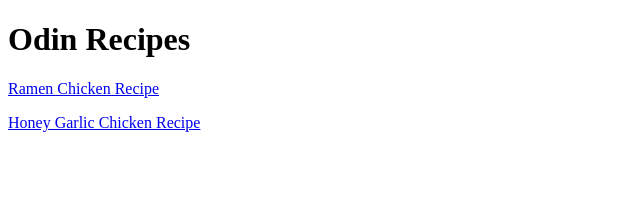
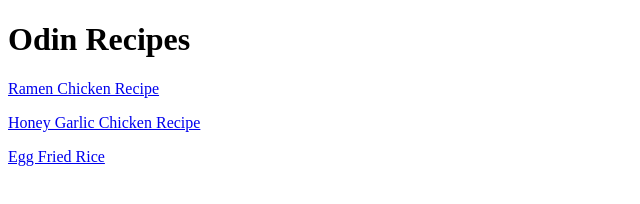
Before and after one commit to TripleB93/odin-recipes, a plain HTML site: page index.html in a window 1280 px wide. Shown: the whole page, without its empty margins (0-640 px from the left). Drawn offline with Linux system fonts and the light colour scheme.

Commit message:
Added Egg Fried Rice Link

```diff
--- a/index.html
+++ b/index.html
@@ -17,5 +17,9 @@
         <a href="recipes/honey-garlic-chicken.html" target="_blank">Honey Garlic Chicken Recipe</a>
     </p>
 
+    <p>
+        <a href="recipes/fried-rice.html" target="_blank">Egg Fried Rice</a>
+    </p>
+
 </body>
 </html>
```
